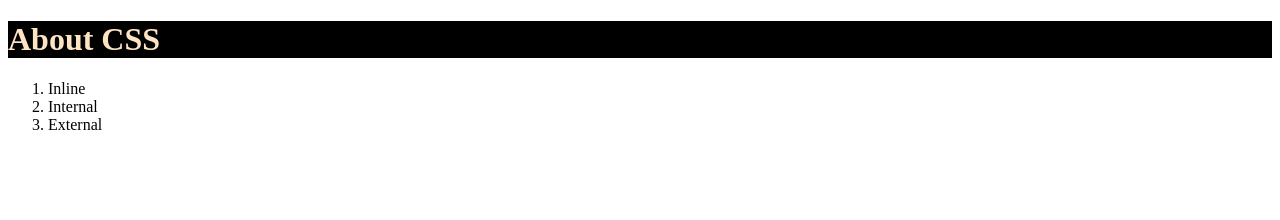
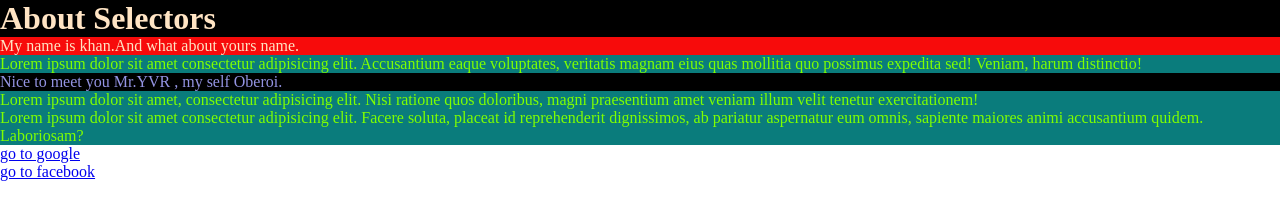
Before and after one commit to yadav-yashvardhan/web-development, a plain HTML site: page index.html in a window 1280 px wide. Drawn offline with Linux system fonts and the light colour scheme.

Commit message:
HTML Practice 7

```diff
--- a/index.html
+++ b/index.html
@@ -3,23 +3,72 @@
 <head>
     <meta charset="UTF-8">
     <meta name="viewport" content="width=device-width, initial-scale=1.0">
-    <title>CSS</title>
-   <!-- <style>
-        h1{
+    <title>CSS-SELECTOR</title>
+    <style>
+        div{
+            color: aquamarine;
+            background-color: black; /* here it does style to div but as you see their are two div but i want to do style only one then we actually select which one we want to style and select it*/
+        }
+        /*CLASS SELECTOR*/
+        .red{
             color: bisque;
+            background-color: rgb(247, 11, 11);
+        }
+        /*ID SELECTOR*/
+        #green{
+            color: rgb(148, 148, 227);
             background-color: black;
         }
-    </style>         INTERNAL CSS -->
-
-    <link rel="stylesheet" href="style.css">  <!-- EXTERNAL CSS -->
-
+        /*CHILD SELECTOR*/
+        div > p{
+            color: rgb(162, 102, 12);
+            background-color: black;
+        }
+        /*DESCENDANT SELECTOR*/
+        div p{
+            color: chartreuse;
+            background-color: rgb(10, 124, 124);
+        }
+        /*Universal selector*/
+        *{
+            margin: 0;
+            padding: 0;
+        }
+        /*pseudo selector*/
+        a :visited{
+            color: rgb(11, 11, 11);
+        }
+        a :link{
+            color: yellow;
+        }
+        a :active{
+            background-color: brown;
+        }
+        a :hover{
+            background-color: blue;
+        }
+    </style>
 </head>
 <body>
-    <h1 style="color: bisque; background-color: black;">About CSS</h1> <!--INLINE CSS-->
-    <ol>
-        <li>Inline</li>
-        <li>Internal</li>
-        <li>External</li>
-    </ol>
+    <h1 style="color: bisque; background-color: black;">About Selectors</h1>
+    <div class="red">
+        My name is khan.And what about yours name.
+        <p>Lorem ipsum dolor sit amet consectetur adipisicing elit. Accusantium eaque voluptates, veritatis magnam eius quas mollitia quo possimus expedita sed! Veniam, harum distinctio!</p>
+    </div>
+    <div id="green">
+        Nice to meet you Mr.YVR , my self Oberoi.
+        <article>
+            <p>Lorem ipsum dolor sit amet, consectetur adipisicing elit. Nisi ratione quos doloribus, magni praesentium amet veniam illum velit tenetur exercitationem!</p></article>
+    </div>
+    <div>
+        <article>
+            <p>Lorem ipsum dolor sit amet consectetur adipisicing elit. Facere soluta, placeat id reprehenderit dignissimos, ab pariatur aspernatur eum omnis, sapiente maiores animi accusantium quidem. Laboriosam?</p>
+        </article>
+    </div>
+
+        <a href="https://www.google.com">go to google</a>
+        <br>
+        <a href="https://www.gfacebook.com">go to facebook</a>
+
 </body>
 </html>
```
